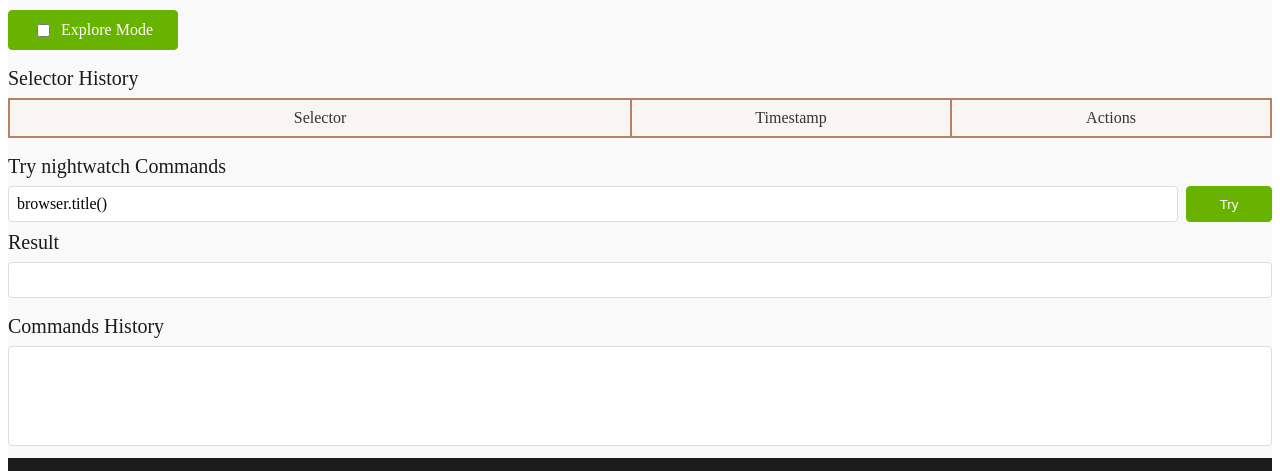
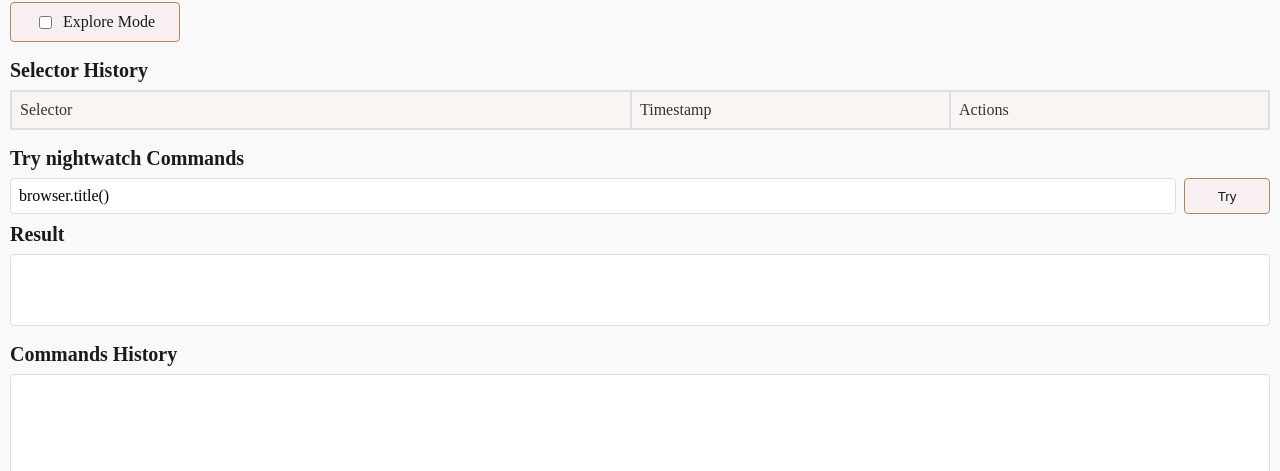
Before and after one commit to nightwatchjs/nightwatch-inspector, a browser extension: page src/extension/panel.html in a window 1280 px wide. Shown: the part 74-545 px from the top of the page. Drawn offline with Linux system fonts and the light colour scheme.

Commit message:
fix: duplicate commands in command table

```diff
--- a/src/extension/panel.css
+++ b/src/extension/panel.css
@@ -4,6 +4,10 @@
     background: #F9F9F9;
     gap: 12px;
     min-width: 400px;
+}
+
+body {
+    margin: 0px;
 }
 header {
     display: flex;
@@ -19,6 +23,8 @@ header {
     display: flex;
     flex-direction: column;
     gap: 4px;
+    padding-left: 10px;
+    padding-right: 10px;
 }
 
 .container1 {
@@ -30,7 +36,7 @@ header {
 .heading {
     font-family: 'Source Sans Pro';
     font-style: normal;
-    font-weight: 500;
+    font-weight: 600;
     font-size: 24px;
     line-height: 36px;
     color: #FFFFFF;
@@ -39,7 +45,7 @@ header {
 .heading1 {
     font-family: 'Source Sans Pro';
     font-style: normal;
-    font-weight: 400;
+    font-weight: 600;
     font-size: 20px;
     line-height: 32px;
     color: #1B1B1B;
@@ -48,8 +54,8 @@ header {
 #selectorTable {
     display: flex;
     flex-direction: column;
-    background: #F9F9F9;
-    border: 1px solid #B58364;
+    background: hsl(0,0%,98%);
+    border: 1px solid hsl(0,0%,87%);
     width: 100%;
     border-collapse: collapse;
     table-layout: fixed;
@@ -61,7 +67,7 @@ th {
     background: rgba(244, 237, 232, 0.4);
 }
 #selectorTable td, #selectorTable th{
-    border: 1px solid #B58364;
+    border: 1px solid hsl(0,0%,87%);
     padding: 8px;
 
     font-family: 'Source Sans Pro';
@@ -105,6 +111,10 @@ input[type="text"], textarea {
     line-height: 20px;
 }
 
+#commandResult {
+    height: 72px;
+}
+
 #commandTable {
     resize: none;
     height: 100px;
@@ -120,11 +130,10 @@ input[type="text"], textarea {
 thead, tr, tbody {
     width: 100%;
 }
-thead, tr, td {
+thead, tr, td, th {
     display: flex;
 }
-td {
-    display: flex;
+td, th {
     gap: 4px;
 }
 
@@ -150,7 +159,12 @@ footer {
     font-weight: 400;
     font-size: 16px;
     line-height: 20px;
+    color: #1B1B1B;
+}
+
+footer .heading2 {
     color: #FFFFFF;
+    font-size: 14px;
 }
 
 .button-default {
@@ -158,16 +172,18 @@ footer {
     justify-content: center;
     align-items: center;
     padding: 4px;
+    height: 32px;
 
-    background: #68B300;
-    border: 1px solid #68B300;
+    background: hsla(0,55%,94%,0.5);
+    border: 1px solid hsl(23,35%,55%);
     border-radius: 4px;
-    color: #FFFFFF;
+    color: #1B1B1B;
+    cursor: pointer;
 }
 
 #tryNightwatchCommand {
     width: 92px;
-    cursor: pointer;
+    height: auto;
 }
 
 .exploreMode {
@@ -181,8 +197,8 @@ footer {
 
     width: 170px;
     height: 40px;
-    background: #68B300;
-    border: 1px solid #68B300;
+    background: hsla(0,55%,94%,0.5);
+    border: 1px solid hsl(23,35%,55%);
     border-radius: 4px;
-    color: #FFFFFF;
+    color: #1B1B1B;
 }
--- a/src/extension/panel.js
+++ b/src/extension/panel.js
@@ -3,6 +3,7 @@ const tabID = chrome.devtools.inspectedWindow.tabId;
 const exploreModeId = 'exploreMode';
 const tryNightwatchCommandId = 'tryNightwatchCommand';
 const nightwatchCommandId = 'nightwatchCommand';
+const commandHistory = new Set();
 let EXPLORE_MODE = false;
 
 const backgroundPageConnection = chrome.runtime.connect({
@@ -32,7 +33,14 @@ webSocket.onopen = () => {
 };
 
 webSocket.onmessage = ((msg) => {
-  document.getElementById('commandResult').textContent = msg.data;
+  const {result = null, error = null, executedCommand} = JSON.parse(msg.data);
+
+  document.getElementById('commandResult').textContent = result;
+  if (!error && !commandHistory.has(executedCommand)) {
+    addRowInCommand(executedCommand);
+    commandHistory.add(executedCommand);
+  }
+
   sendMessageToBackground('EXPLORE_MODE', true);
 });
 
@@ -51,11 +59,9 @@ function tryNightwatchCommand() {
   // setting explore mode false when trying out nightwatch commands
   sendMessageToBackground('EXPLORE_MODE', false);
   webSocket.send(nightwatchCommand);
-  addRowInCommand(nightwatchCommand);
 }
 
 function clickOnExploreMode(event) {
-  console.log("clicked");
   const checkBox = event.target;
   sendMessageToBackground('EXPLORE_MODE', checkBox.checked);
 }
```
Also changed, not shown: src/extension/background.js (line endings or trailing spaces).
